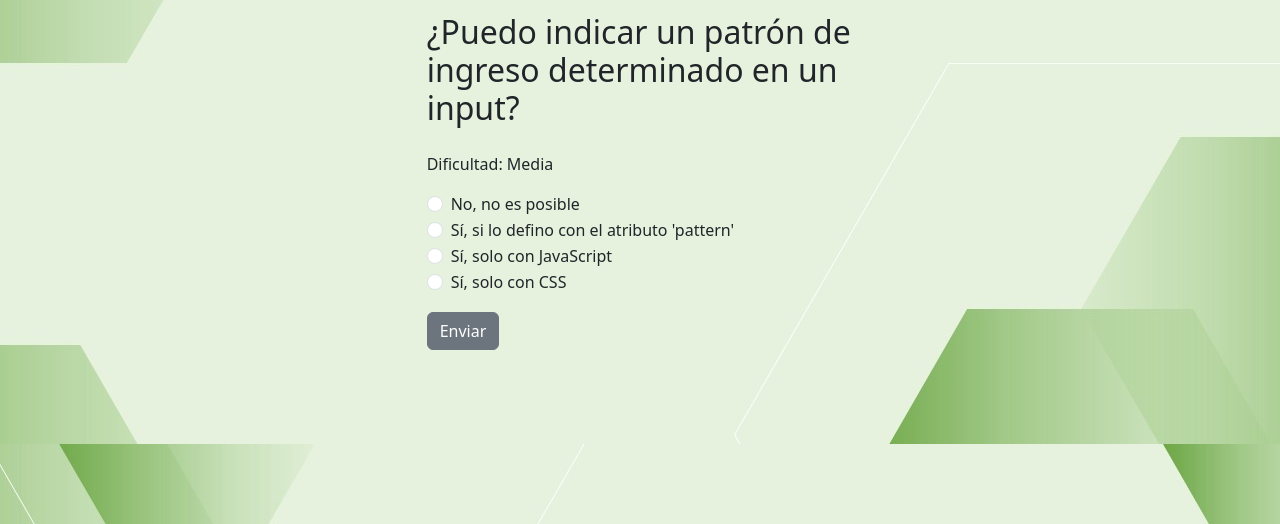
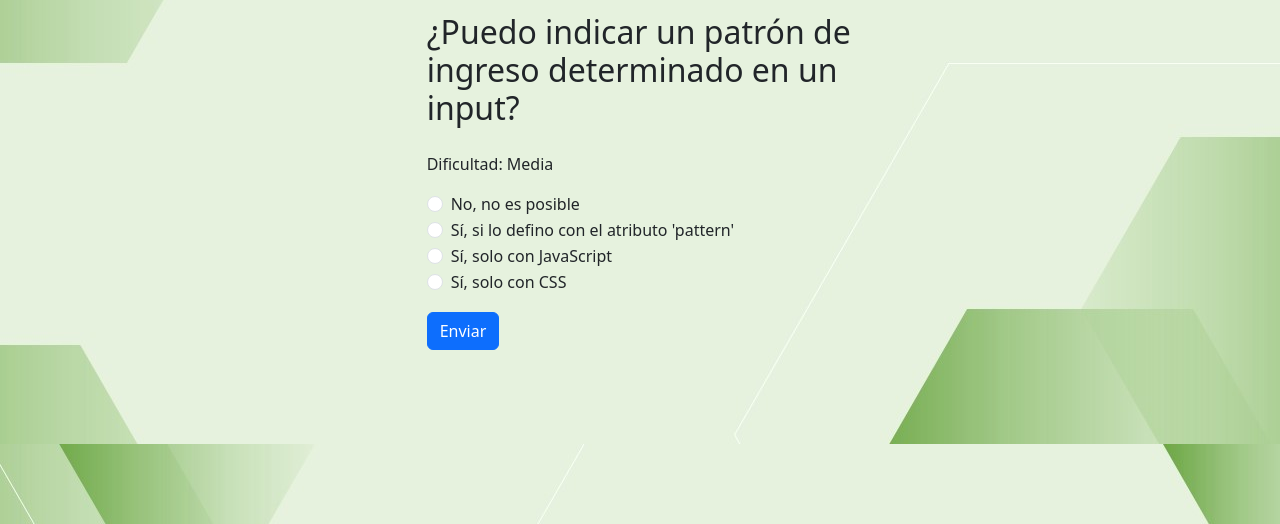
Before and after one commit to deboragonzalezojeda/quiz-evaluacion2-jap, a plain HTML site: page index.html in a window 1280 px wide. Shown: the part 276-800 px from the top of the page. Drawn offline with nearby package versions, Linux system fonts and the light colour scheme.

Commit message:
Cambio de boton

```diff
--- a/index.html
+++ b/index.html
@@ -13,7 +13,7 @@
     <div class="col-sm-4 offset-sm-4" id="quiz">
     </div>
     <div class="col-sm-4 offset-sm-4">
-        <button class="btn btn-secondary mt-3" id="send">Enviar</button>
+        <button class="btn btn-primary mt-3" id="send">Enviar</button>
     </div>
     </div>
     <div class="text-center" id="answer"></div>
```
